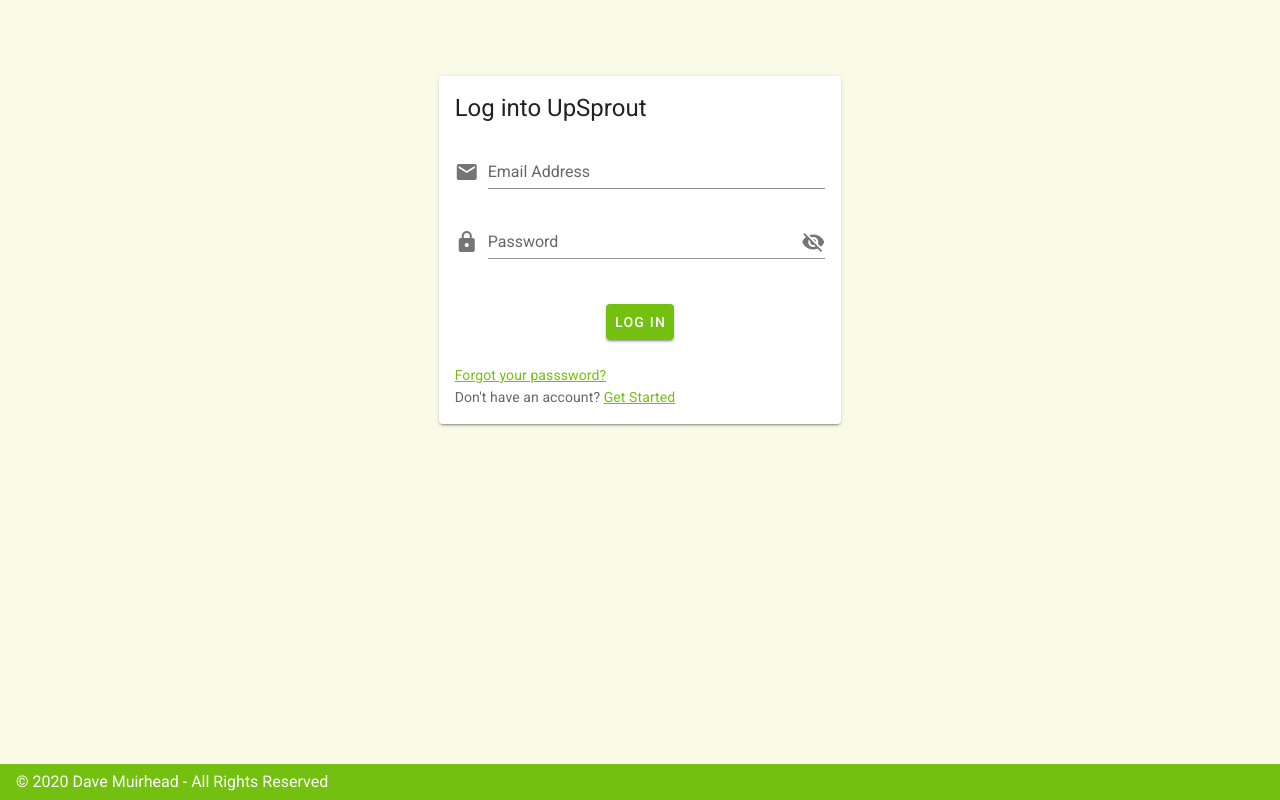
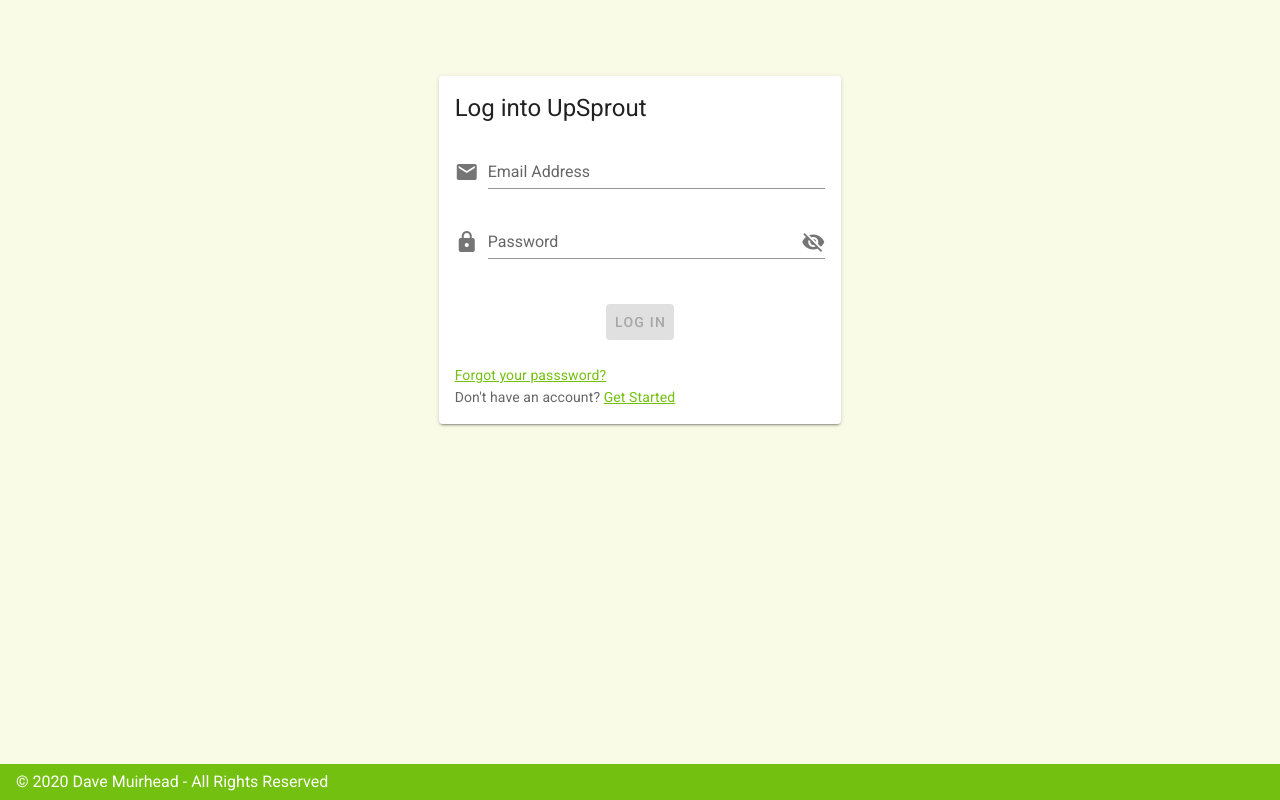
Before and after one commit to DaveMuirhead/naboo-pwa, a Nuxt app: page /auth in a window 1280 px wide. Built offline with nearby package versions, Linux system fonts and the light colour scheme.

Commit message:
disable login button until email and password are entered

```diff
--- a/components/login/index.vue
+++ b/components/login/index.vue
@@ -36,7 +36,10 @@
       </v-card-text>
       <v-card-actions>
         <v-spacer />
-        <v-btn type="submit" color="primary">Log In</v-btn>
+        <v-btn
+          type="submit"
+          color="primary"
+          :disabled="!isFormValid">Log In</v-btn>
         <v-spacer />
       </v-card-actions>
       <v-card-text>
@@ -78,6 +81,16 @@ export default {
         password: this.password
       })
     }
+  },
+  computed: {
+    isFormValid() {
+      this.$v.touch
+      var result =
+        this.$v.email.$dirty &&
+        this.$v.password.$dirty &&
+        !this.$v.$anyError
+      return result
+    },
   }
 };
 </script>
```
